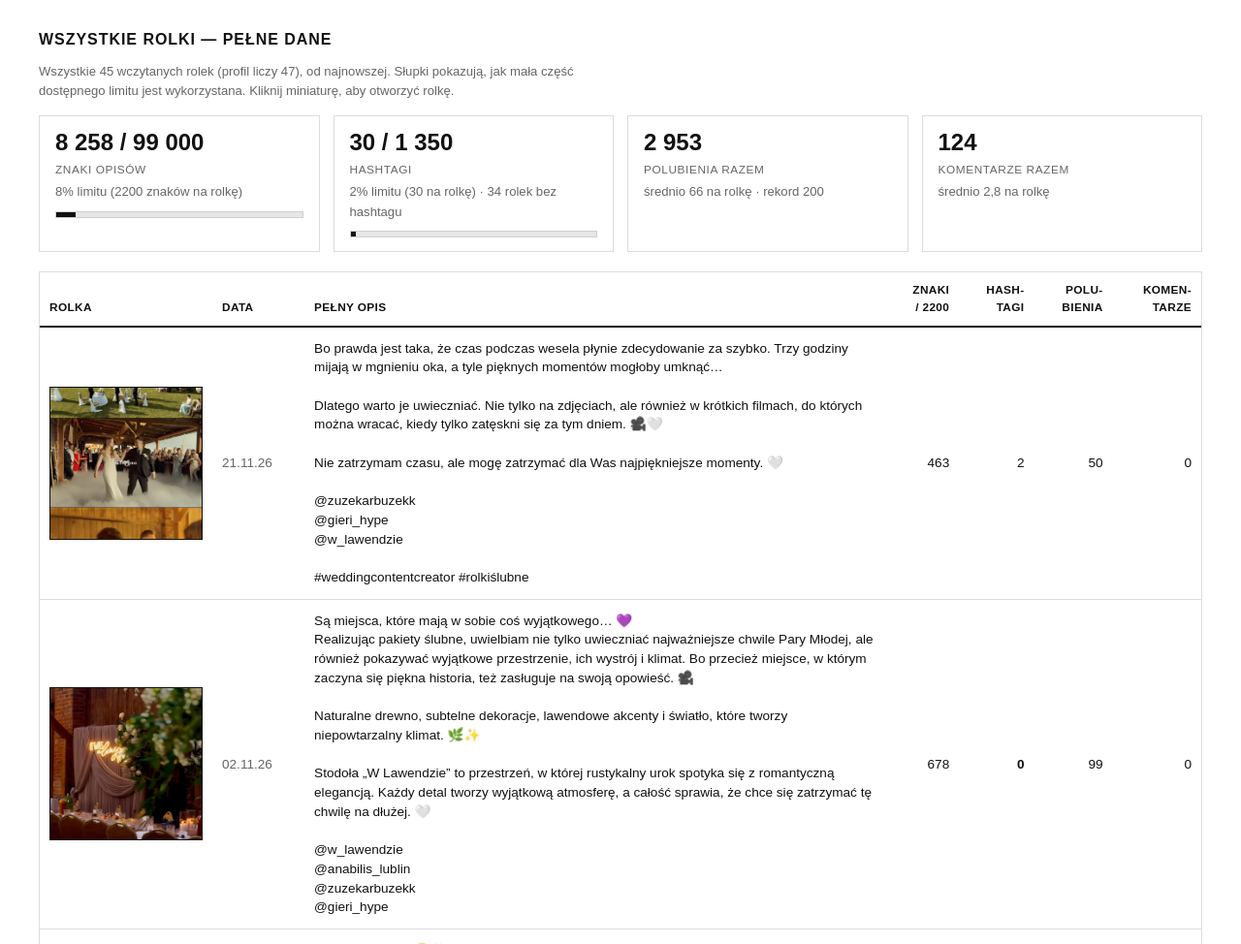
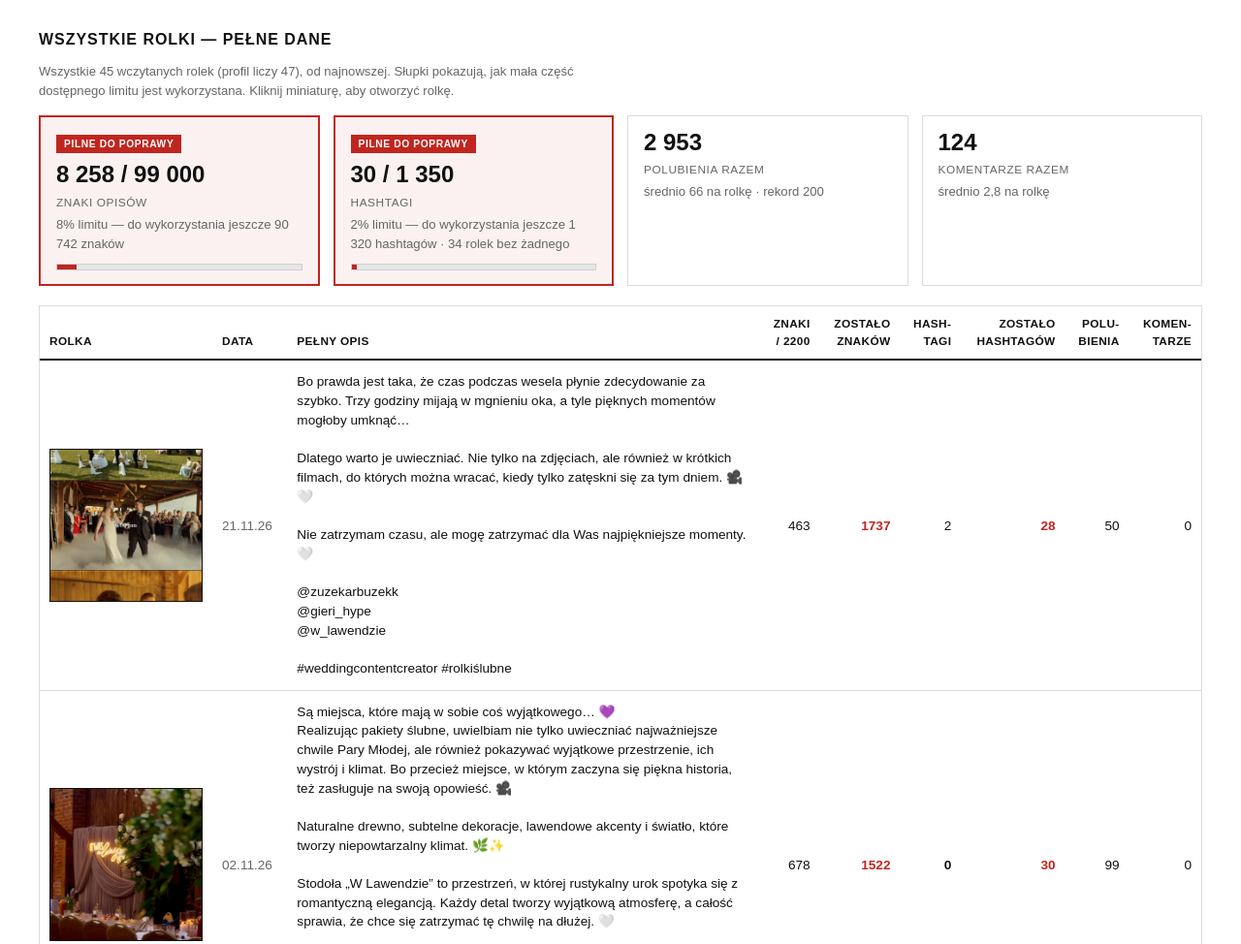
Before and after one commit to andrzejsojka95-dot/analiza-adhd, a plain HTML site: page index.html in a window 1280 px wide. Shown: the part 2862-3836 px from the top of the page at 97% size. Drawn offline with Linux system fonts and the light colour scheme.

Commit message:
Kolumny zostalo znakow/hashtagow + czerwone kafelki Pilne do poprawy

```diff
--- a/index.html
+++ b/index.html
@@ -6,7 +6,7 @@
 <meta name="robots" content="noindex, nofollow, noarchive, nosnippet">
 <title>Przegląd profili — ADHD Creator Media i Make it REEL</title>
 <style>
-  :root{ --ink:#111; --soft:#666; --line:#dcdcdc; --line2:#111; --bg:#fff; --fill:#f2f2f2; --track:#e6e6e6; }
+  :root{ --ink:#111; --soft:#666; --line:#dcdcdc; --line2:#111; --bg:#fff; --fill:#f2f2f2; --track:#e6e6e6; --alert:#c0261f; --alert-soft:#c0261f10; }
   *{box-sizing:border-box}
   html{-webkit-text-size-adjust:100%}
   body{margin:0;background:var(--bg);color:var(--ink);font-family:Arial,Helvetica,sans-serif;line-height:1.55;}
@@ -73,7 +73,7 @@
   .bar i{position:absolute;left:0;top:0;bottom:0;background:var(--ink);display:block;}
 
   .tablewrap{overflow-x:auto;border:1px solid var(--line);}
-  table#reel-table{width:100%;border-collapse:collapse;font-size:.85rem;min-width:860px;}
+  table#reel-table{width:100%;border-collapse:collapse;font-size:.85rem;min-width:1020px;}
   #reel-table th{text-align:left;padding:9px 10px;border-bottom:2px solid var(--line2);vertical-align:bottom;
     font-size:.74rem;text-transform:uppercase;letter-spacing:.03em;}
   #reel-table th.num,#reel-table td.num{text-align:right;font-variant-numeric:tabular-nums;white-space:nowrap;}
@@ -95,6 +95,11 @@
   .agg .tile .sub{font-size:.82rem;color:var(--soft);margin-top:4px;}
   .agg .tile .mini-bar{height:7px;background:var(--track);border:1px solid #cfcfcf;position:relative;margin-top:9px;}
   .agg .tile .mini-bar i{position:absolute;left:0;top:0;bottom:0;background:var(--ink);}
+  .agg .tile.alert{border:2px solid var(--alert);background:var(--alert-soft);}
+  .agg .tile.alert .mini-bar i{background:var(--alert);}
+  .agg .tile .badge{display:inline-block;background:var(--alert);color:#fff;font-size:.64rem;font-weight:700;
+    text-transform:uppercase;letter-spacing:.06em;padding:2px 8px;margin-bottom:9px;}
+  #reel-table td.rem{color:var(--alert);font-weight:700;}
   ul{margin:8px 0 0;padding:0;list-style:none;font-size:.95rem;max-width:1000px;}
   ul li{padding:8px 0 8px 26px;position:relative;border-bottom:1px solid var(--line);}
   ul li:last-child{border-bottom:none;}
@@ -202,7 +207,8 @@
       <table id="reel-table">
         <thead><tr>
           <th>Rolka</th><th>Data</th><th>Pełny opis</th>
-          <th class="num">Znaki<br>/ 2200</th><th class="num">Hash-<br>tagi</th>
+          <th class="num">Znaki<br>/ 2200</th><th class="num">Zostało<br>znaków</th>
+          <th class="num">Hash-<br>tagi</th><th class="num">Zostało<br>hashtagów</th>
           <th class="num">Polu-<br>bienia</th><th class="num">Komen-<br>tarze</th>
         </tr></thead>
         <tbody></tbody>
@@ -324,24 +330,26 @@
       var hasCap=p.cap&&p.cap.trim();
       var td3=document.createElement('td');td3.className='capc';td3.textContent=hasCap?p.cap:'— brak opisu —';if(!hasCap)td3.style.color='#999';
       var td4=document.createElement('td');td4.className='num'+(p.l===0?' zero':'');td4.textContent=p.l;
+      var td4b=document.createElement('td');td4b.className='num rem';td4b.textContent=(2200-(p.l||0));
       var td5=document.createElement('td');td5.className='num'+(p.h===0?' zero':'');td5.textContent=p.h;
+      var td5b=document.createElement('td');td5b.className='num rem';td5b.textContent=(30-(p.h||0));
       var td6=document.createElement('td');td6.className='num';td6.textContent=(p.li==null?'—':p.li);
       var td7=document.createElement('td');td7.className='num';td7.textContent=(p.co==null?'—':p.co);
-      [td1,td2,td3,td4,td5,td6,td7].forEach(function(td){tr.appendChild(td);});
+      [td1,td2,td3,td4,td4b,td5,td5b,td6,td7].forEach(function(td){tr.appendChild(td);});
       tb.appendChild(tr);
     });
     var n=R.length,sl=0,sc=0,noh=0,maxl=0,sumcap=0,sumht=0;
     R.forEach(function(p){sl+=p.li||0;sc+=p.co||0;if(p.h===0)noh++;maxl=Math.max(maxl,p.li||0);sumcap+=p.l||0;sumht+=p.h||0;});
     function nf(x){return String(x).replace(/\B(?=(\d{3})+(?!\d))/g,' ');}
-    function tile(big,lab,sub,pct){var bar=(pct==null)?'':'<div class="mini-bar"><i style="width:'+pct+'%"></i></div>';return '<div class="tile"><div class="big">'+big+'</div><div class="lab">'+lab+'</div><div class="sub">'+sub+'</div>'+bar+'</div>';}
+    function tile(big,lab,sub,pct,alert){var bar=(pct==null)?'':'<div class="mini-bar"><i style="width:'+pct+'%"></i></div>';var bd=alert?'<div class="badge">'+alert+'</div>':'';return '<div class="tile'+(alert?' alert':'')+'">'+bd+'<div class="big">'+big+'</div><div class="lab">'+lab+'</div><div class="sub">'+sub+'</div>'+bar+'</div>';}
     var capPoss=n*2200, htPoss=n*30;
     var capPct=Math.round(sumcap/capPoss*100), htPct=Math.round(sumht/htPoss*100);
     var el=document.getElementById('reel-summary');
     if(el)el.textContent='Wszystkie '+n+' wczytanych rolek (profil liczy 47), od najnowszej. Słupki pokazują, jak mała część dostępnego limitu jest wykorzystana. Kliknij miniaturę, aby otworzyć rolkę.';
     var agg=document.getElementById('reel-agg');
     if(agg)agg.innerHTML=
-      tile(nf(sumcap)+' / '+nf(capPoss), 'Znaki opisów', capPct+'% limitu (2200 znaków na rolkę)', capPct)+
-      tile(nf(sumht)+' / '+nf(htPoss), 'Hashtagi', htPct+'% limitu (30 na rolkę) · '+noh+' rolek bez hashtagu', htPct)+
+      tile(nf(sumcap)+' / '+nf(capPoss), 'Znaki opisów', capPct+'% limitu — do wykorzystania jeszcze '+nf(capPoss-sumcap)+' znaków', capPct, 'Pilne do poprawy')+
+      tile(nf(sumht)+' / '+nf(htPoss), 'Hashtagi', htPct+'% limitu — do wykorzystania jeszcze '+nf(htPoss-sumht)+' hashtagów · '+noh+' rolek bez żadnego', htPct, 'Pilne do poprawy')+
       tile(nf(sl), 'Polubienia razem', 'średnio '+Math.round(sl/n)+' na rolkę · rekord '+maxl, null)+
       tile(nf(sc), 'Komentarze razem', 'średnio '+(sc/n).toFixed(1).replace('.',',')+' na rolkę', null);
   }).catch(function(e){var el=document.getElementById('reel-summary');if(el)el.textContent='Nie udało się wczytać danych rolek (reels.json).';});
```
